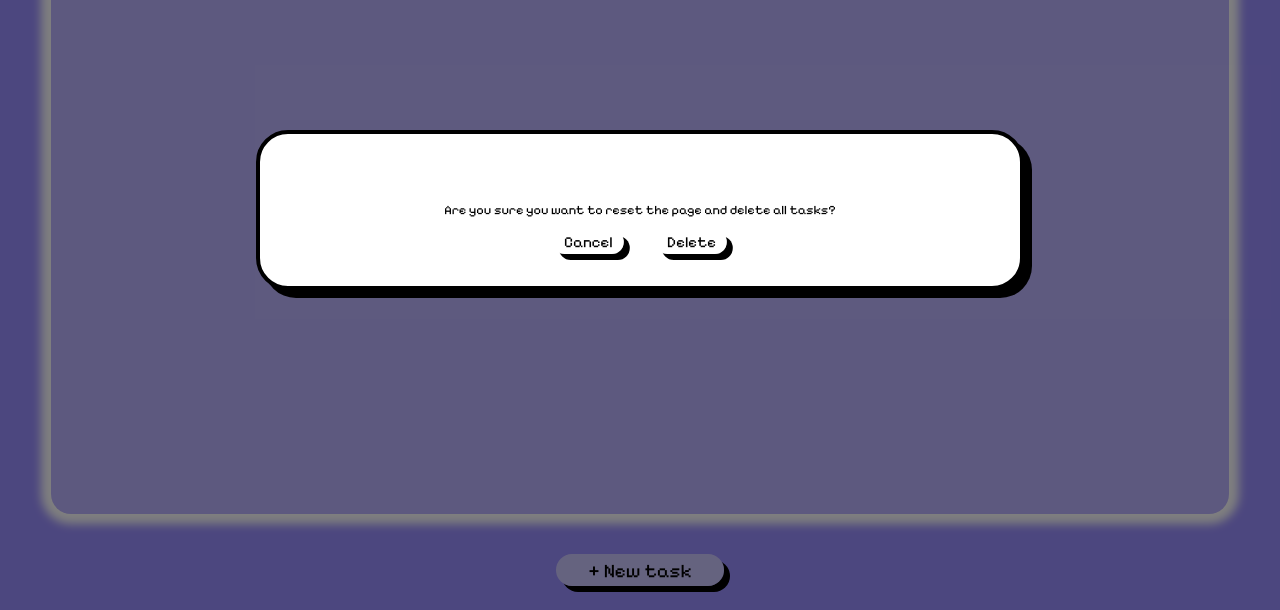
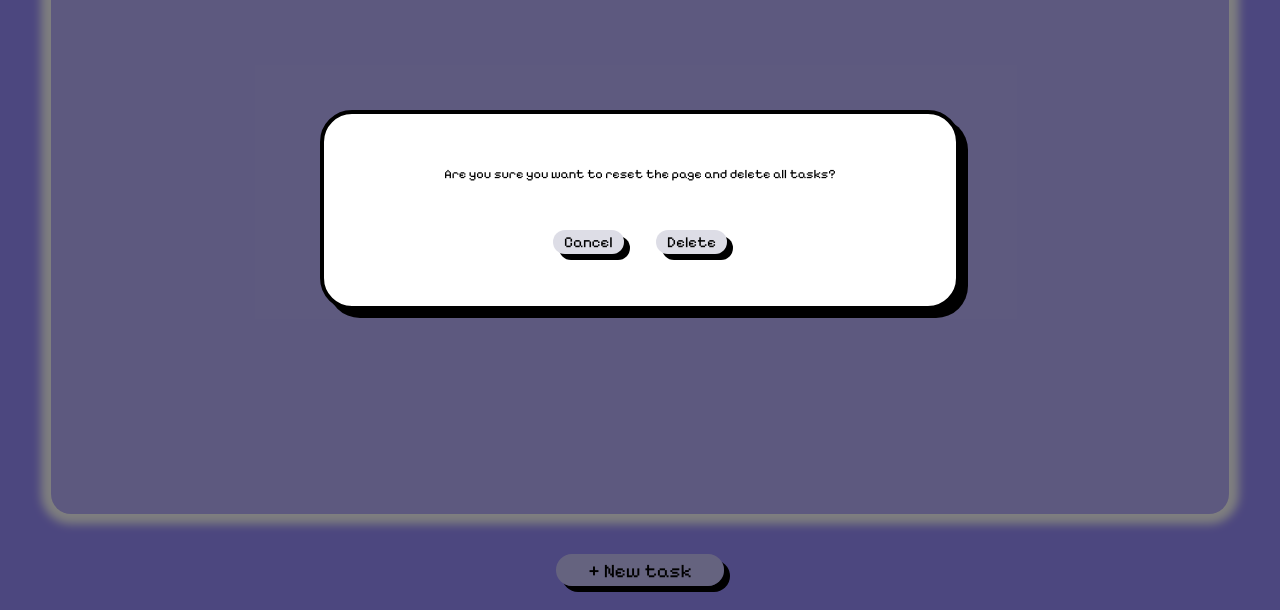
Before and after one commit to lawriss02/project-to-do-list, a React app in the folder to-lo-list/: page /list in a window 1280 px wide. Both pictures are taken after a click on the button "Reset". Shown: the part 190-800 px from the top of the page. Built offline with nearby package versions, Linux system fonts and the light colour scheme.

Commit message:
reset and delete style

```diff
--- a/to-lo-list/src/components/DeleteTask.jsx
+++ b/to-lo-list/src/components/DeleteTask.jsx
@@ -9,7 +9,7 @@ export function DeleteTask({taskData, onCancel, onDelete}) {
         <div class="overlay">
                 <div class="popup-delete">
                     <p>Are you sure you want to delete this task?</p>
-                    <div className="bottom-buttons">
+                    <div className="popup-bottom-buttons">
                         <button className="popup-btn-delete" onClick={() => {onCancel();}} >Cancel</button>
                         <button className="popup-btn-delete" onClick={() => {onDelete(); context.deleteTask(taskData.id)}}>Delete</button>
                     </div>
--- a/to-lo-list/src/components/ResetTasks.jsx
+++ b/to-lo-list/src/components/ResetTasks.jsx
@@ -14,7 +14,7 @@ export function ResetTasks({onCancel}) {
         <div class="overlay">
                 <div class="popup-delete">
                     <p>Are you sure you want to reset the page and delete all tasks?</p>
-                    <div className="bottom-buttons">
+                    <div className="popup-bottom-buttons">
                         <button className="popup-btn-delete" onClick={() => {onCancel();}} >Cancel</button>
                         <button className="popup-btn-delete" onClick={() => {onCancel(); deleteAllTasks();}}>Delete</button>
                     </div>
--- a/to-lo-list/src/style/DeleteTask.css
+++ b/to-lo-list/src/style/DeleteTask.css
@@ -16,8 +16,8 @@
     transform: translate(-50%, -50%);
     background: white;
     /*padding: 2rem;*/
-    width: 60%;
-    height: 20%;
+    width: 50%;
+    height: 25%;
     display: flex;
     justify-content: center;
     align-items: center;
@@ -27,19 +27,17 @@
     border-radius: 2rem;
 
     font-size: max(.8rem, 1vw);
+    flex-direction: column;
+
+    gap: 3rem;
 }
 
-.popup-delete button {
+.popup-bottom-buttons button{
+    margin: 0 1rem !important;
+    background-color: rgba(58, 62, 109, 0.171);
     font-size: max(.8rem, 1.2vw);
-    margin: 2rem 0 1rem 0;
 }
 
-/*
-.popup-delete p {
-    font-size: max(.8rem, 1vw);
-    padding: 0 1rem;
-    border: none;
-    width: 100%;
-    resize: none;
-    margin-right: 1rem;
-}*/
+.popup-bottom-buttons button:hover {
+    background-color: rgba(137, 141, 182, 0.74);
+}
```
